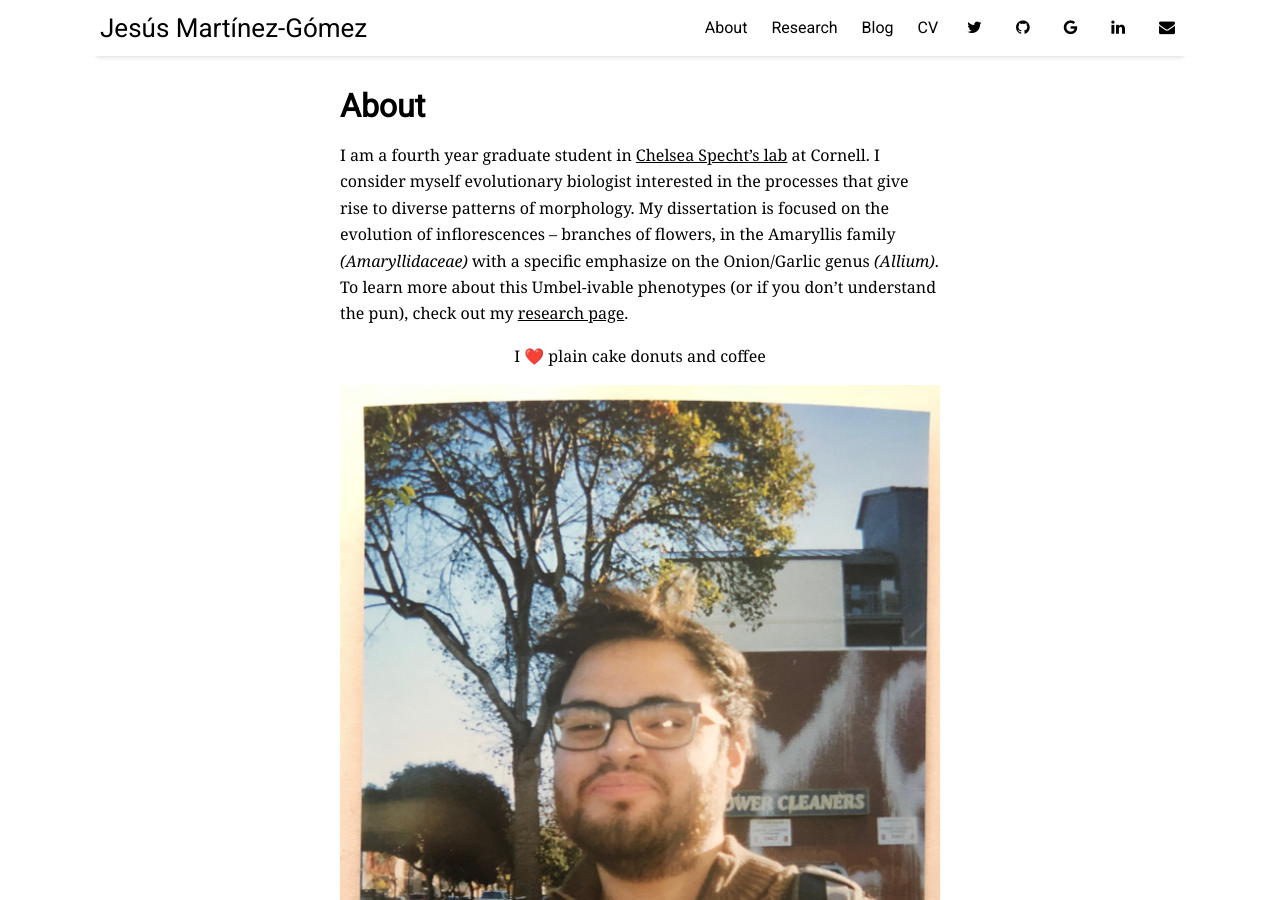
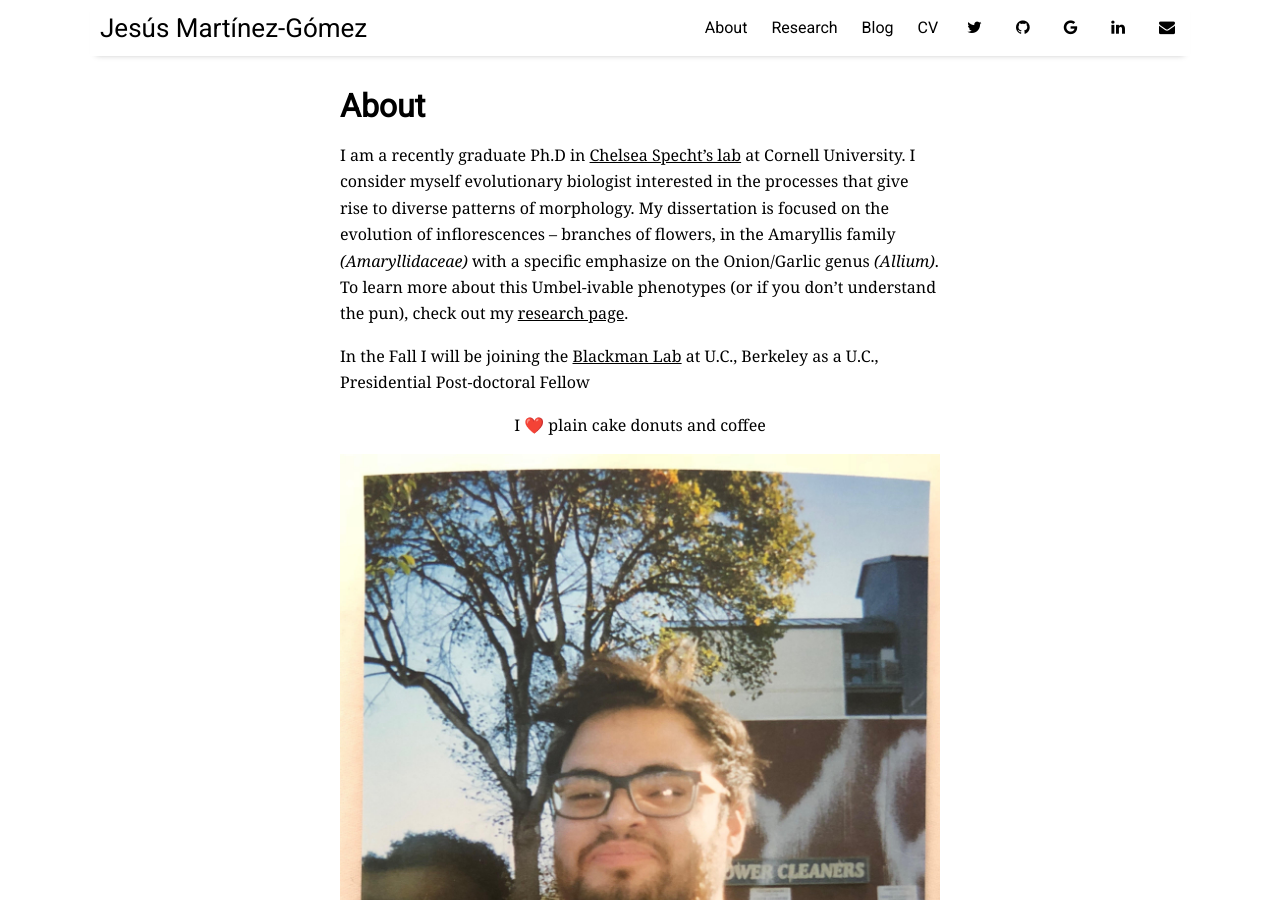
Before and after one commit to Jesusthebotanist/Jesusthebotanist.github.io, a Jekyll site: the page built from pages/about.md, in a window 1280 px wide and 900 px high. Built offline with Jekyll 4.4.1, drawn with Linux system fonts in a browser that asks for light colours; nearby versions of some CDN libraries; emoji names are drawn with the system emoji font.

Commit message:
Update about.md

```diff
--- a/pages/about.md
+++ b/pages/about.md
@@ -2,7 +2,9 @@
 layout: misc
 title: About
 ---
-I am a fourth year graduate student in [Chelsea Specht's lab](http://blogs.cornell.edu/specht/) at Cornell. I consider myself evolutionary biologist interested in the processes that give rise to diverse patterns of morphology. My dissertation is focused on the evolution of inflorescences – branches of flowers, in the Amaryllis family *(Amaryllidaceae)* with a specific emphasize on the Onion/Garlic genus *(Allium)*. To learn more about this Umbel-ivable phenotypes (or if you don't understand the pun), check out my [research page](https://jesusthebotanist.github.io/projects/Umbels.html).
+I am a recently graduate Ph.D in [Chelsea Specht's lab](http://blogs.cornell.edu/specht/) at Cornell University. I consider myself evolutionary biologist interested in the processes that give rise to diverse patterns of morphology. My dissertation is focused on the evolution of inflorescences – branches of flowers, in the Amaryllis family *(Amaryllidaceae)* with a specific emphasize on the Onion/Garlic genus *(Allium)*. To learn more about this Umbel-ivable phenotypes (or if you don't understand the pun), check out my [research page](https://jesusthebotanist.github.io/projects/Umbels.html).
+
+In the Fall I will be joining the [Blackman Lab](https://nature.berkeley.edu/blackmanlab/Blackman_Lab/Welcome.html) at U.C., Berkeley as a U.C., Presidential Post-doctoral Fellow
 
 <p align="center">
   I :heart: plain cake donuts and coffee
```
